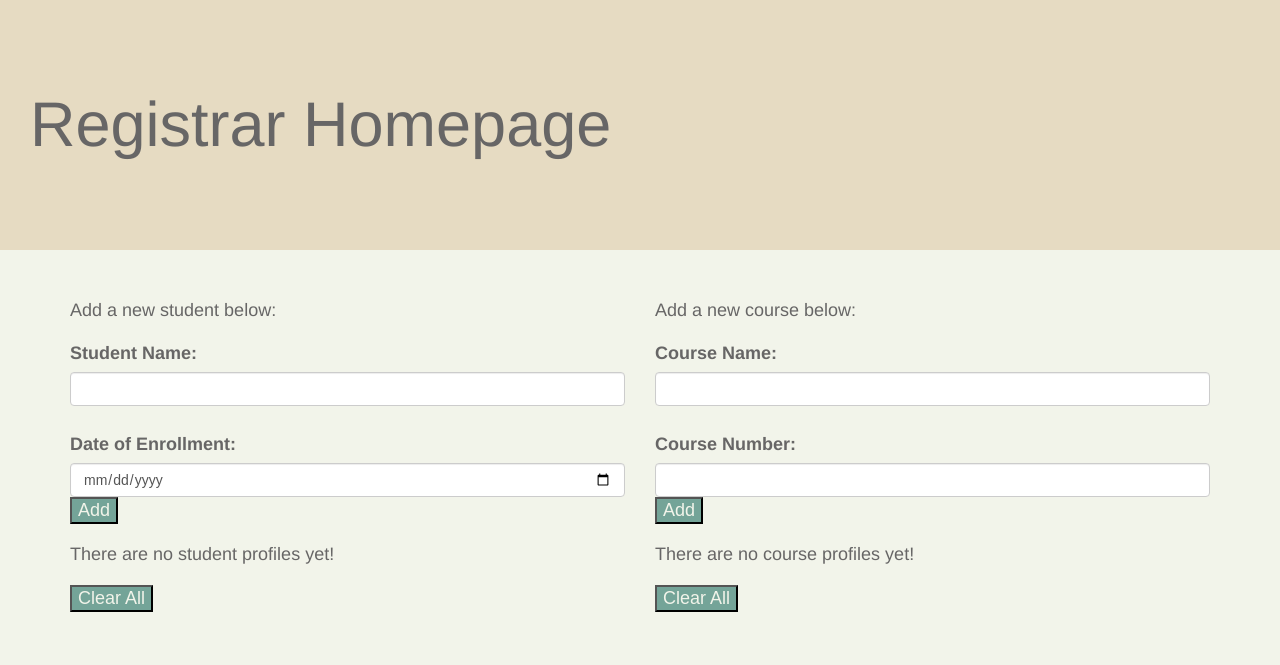
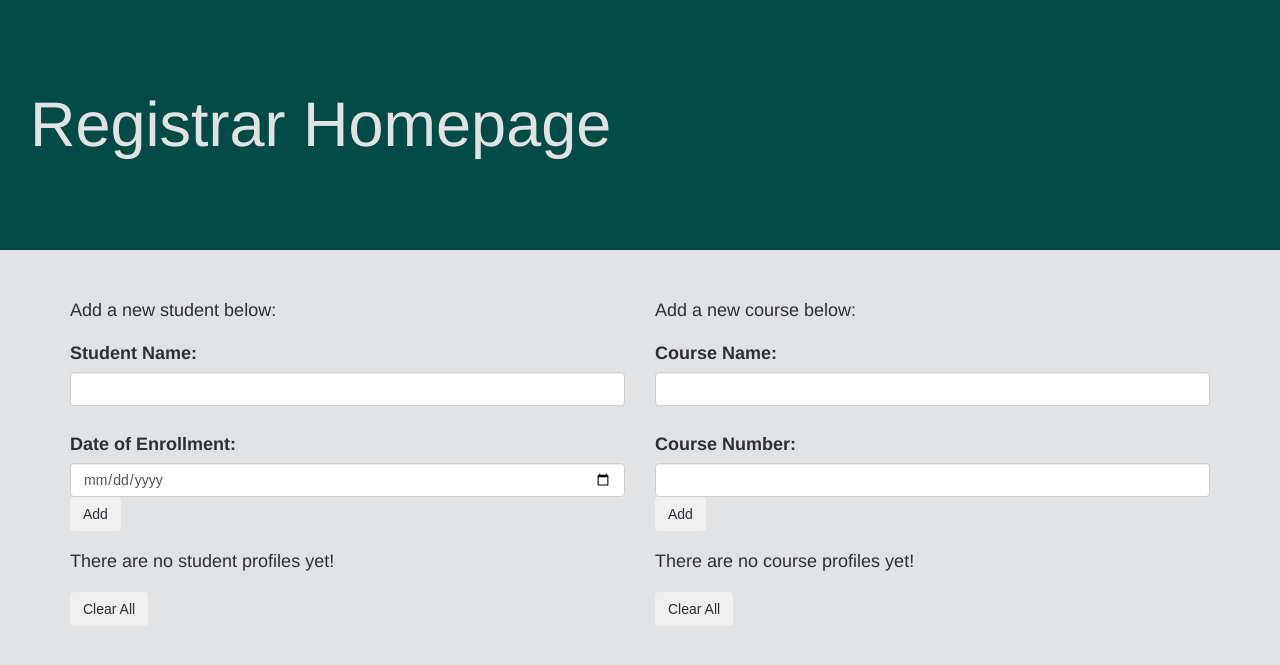
Before and after one commit to Bpopson11/university_registrar, a PHP site: template views/index.html.twig in a window 1280 px wide. Shown: the top 665 px of the page. Run offline with PHP 8.4, Linux system fonts and the light colour scheme; the template is opened without the code that fills it, so the values that code supplies are empty; some libraries are stand-ins or nearby versions.

Commit message:
make minor styling changes

```diff
--- a/views/index.html.twig
+++ b/views/index.html.twig
@@ -22,7 +22,7 @@
             <label for='enroll_date'>Date of Enrollment:</label>
             <input id='enroll_date' name='enroll_date' type='date' class='form-control'>
 
-            <button type='submit', name='student_btn'>Add</button>
+            <button class='btn' type='submit', name='student_btn'>Add</button>
           </form>
             {% if students is not empty %}
                 <p>Here are all your students</p>
@@ -38,7 +38,7 @@
                 <p>There are no student profiles yet!</p>
             {% endif %}
             <form action='/delete_all_students' method='post'>
-              <button type='submit' class="delete_all_students">Clear All</button>
+              <button type='submit' class='btn' name="delete_all_students">Clear All</button>
             </form>
 
         </div>
@@ -51,7 +51,7 @@
             <label for='course_number'>Course Number:</label>
             <input id='course_number' name='course_number' type='text' class='form-control'>
 
-            <button type='submit' name='course_btn'>Add</button>
+            <button type='submit' class='btn' name='course_btn'>Add</button>
           </form>
             {% if courses %}
                 <p>Here are all your courses</p>
@@ -67,7 +67,7 @@
                 <p>There are no course profiles yet!</p>
             {% endif %}
             <form action='/delete_all_courses' method='post'>
-              <button type='submit' class="delete_all_courses">Clear All</button>
+              <button type='submit' class='btn' name="delete_all_courses">Clear All</button>
             </form>
 
         </div>
--- a/web/css/styles.css
+++ b/web/css/styles.css
@@ -1,29 +1,19 @@
 body {
-  background-color: #f2f4ea;
-  color: #676666;
+  background-color: #e0e2e3;
+  color: #2f3036;
   font-size: 18px;
 }
 
 .jumbotron {
     padding-left: 30px;
-    background-color: #e6dbc2;
+    background-color: #024a46;
+    color: #e0e2e3;
 }
 
 a {
-  color: #74a498;
+  color: #75587B;
 }
 
 a:hover {
-    text-decoration: none;
-    color: #b193b2;
+  color: #c1bbc8;
 }
-
-button {
-    background-color: #74a498;
-    color: #f2f4ea;
-}
-
-button:hover {
-    background-color: #568478;
-    color: #f2f4ea !important;
-}
```
